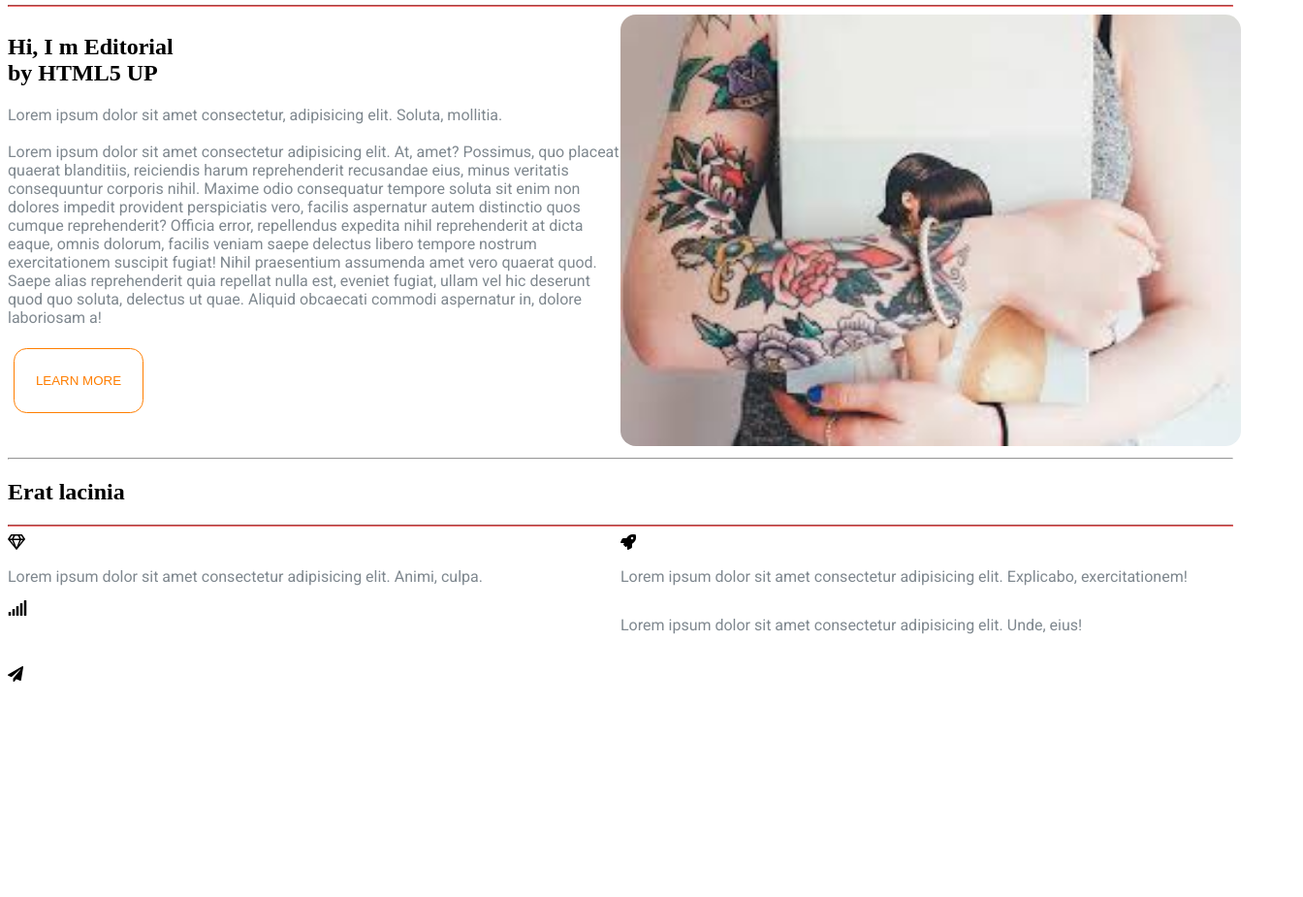
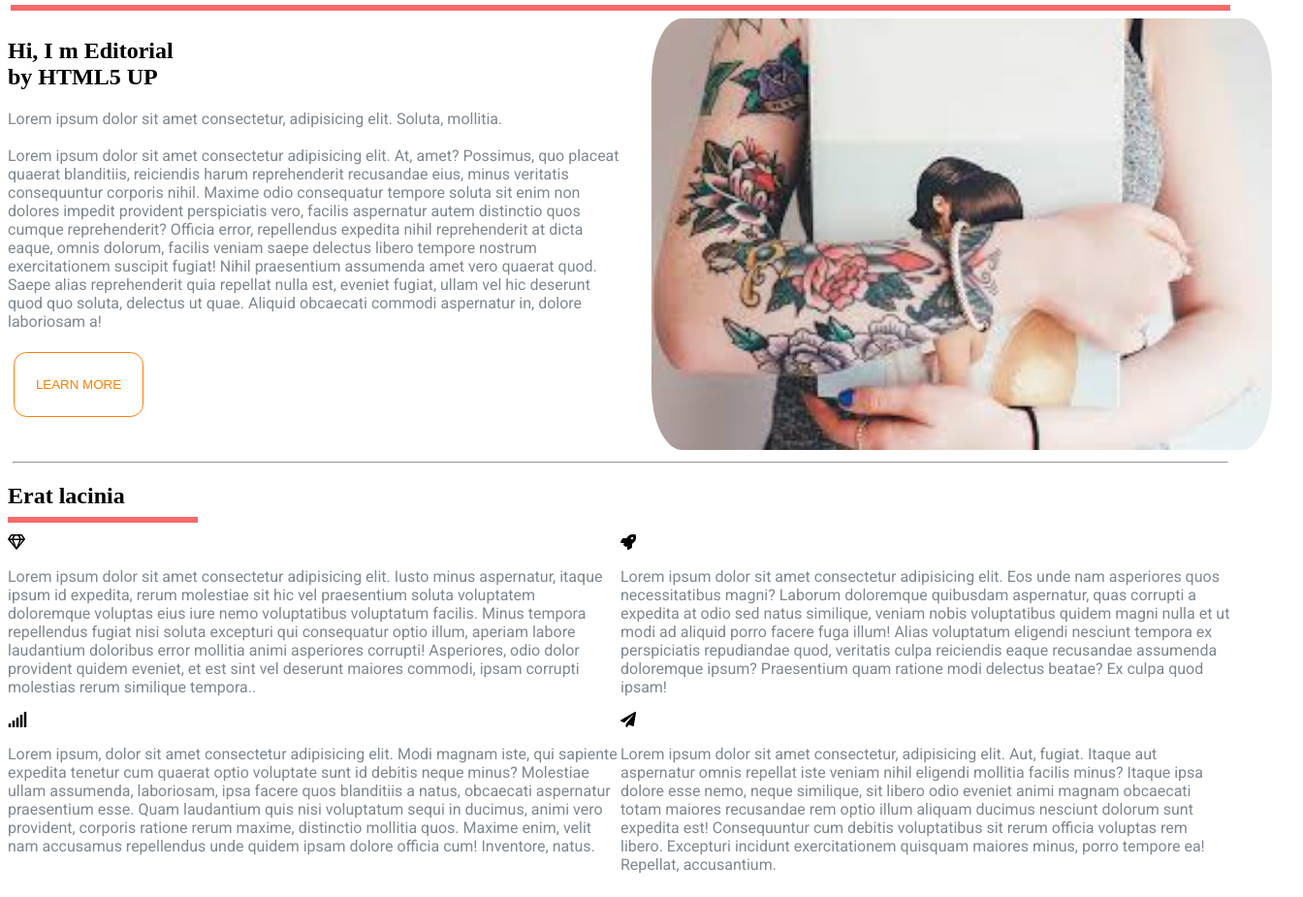
Before and after one commit to menjivar98/laboratorio-4, a plain HTML site: page index.html in a window 1280 px wide. Shown: the part 62-987 px from the top of the page at 97% size, 1344 px wide, since content can reach past the window. Before the commit the page ends 800 px from the top, so only its background shows below. Drawn offline with Linux system fonts and the light colour scheme.

Commit message:
Tercer commit

```diff
--- a/index.html
+++ b/index.html
@@ -49,42 +49,52 @@
                 <p>
                     Lorem ipsum dolor sit amet consectetur, adipisicing elit. Soluta, mollitia.
                     <br>
-                    <br> Lorem ipsum dolor sit amet consectetur adipisicing elit. At, amet? Possimus, quo placeat quaerat blanditiis, reiciendis harum reprehenderit recusandae eius, minus veritatis consequuntur corporis nihil. Maxime odio consequatur tempore soluta sit enim non dolores impedit provident perspiciatis vero, facilis aspernatur autem distinctio quos cumque reprehenderit? Officia error, repellendus expedita nihil reprehenderit at dicta eaque, omnis dolorum, facilis veniam saepe delectus libero tempore nostrum exercitationem suscipit fugiat! Nihil praesentium assumenda amet vero quaerat quod. Saepe alias reprehenderit quia repellat nulla est, eveniet fugiat, ullam vel hic deserunt quod quo soluta, delectus ut quae. Aliquid obcaecati commodi aspernatur in, dolore laboriosam a!
+                    <br> Lorem ipsum dolor sit amet consectetur adipisicing elit. At, amet? Possimus, quo placeat quaerat blanditiis,
+                    reiciendis harum reprehenderit recusandae eius, minus veritatis consequuntur corporis nihil. Maxime odio
+                    consequatur tempore soluta sit enim non dolores impedit provident perspiciatis vero, facilis aspernatur
+                    autem distinctio quos cumque reprehenderit? Officia error, repellendus expedita nihil reprehenderit at
+                    dicta eaque, omnis dolorum, facilis veniam saepe delectus libero tempore nostrum exercitationem suscipit
+                    fugiat! Nihil praesentium assumenda amet vero quaerat quod. Saepe alias reprehenderit quia repellat nulla
+                    est, eveniet fugiat, ullam vel hic deserunt quod quo soluta, delectus ut quae. Aliquid obcaecati commodi
+                    aspernatur in, dolore laboriosam a!
                 </p>
                 <div class="boton">
                     <input type="button" value="LEARN MORE" id="learn-more">
                 </div>
             </article>
             <article>
-                    <img src="1.jpeg">
+                <img src="1.jpeg">
             </article>
 
 
         </section>
         <hr class="hr-bottom">
         <footer>
-            <div>
-
-            </div>
-
             <div class="abajo">
-                <h2>Erat lacinia</h2>
+                <h2 class ="h2-abajo">Erat lacinia</h2>
                 <hr class="hr-h2">
+                <br>
                 <div class="grid">
                     <div>
                         <i class="far fa-gem"></i>
-                        <p>Lorem ipsum dolor sit amet consectetur adipisicing elit. Animi, culpa.</p>
+                        <p>Lorem ipsum dolor sit amet consectetur adipisicing elit. Iusto minus aspernatur, itaque ipsum id expedita, rerum molestiae sit hic vel praesentium soluta voluptatem doloremque voluptas eius iure nemo voluptatibus voluptatum facilis. Minus tempora repellendus fugiat nisi soluta excepturi qui consequatur optio illum, aperiam labore laudantium doloribus error mollitia animi asperiores corrupti! Asperiores, odio dolor provident quidem eveniet, et est sint vel deserunt maiores commodi, ipsam corrupti molestias rerum similique tempora..</p>
                     </div>
 
                     <div>
-                            <i class="fas fa-rocket"></i>
-                            <p>Lorem ipsum dolor sit amet consectetur adipisicing elit. Explicabo, exercitationem!</p>
+                        <i class="fas fa-rocket"></i>
+                        <p>Lorem ipsum dolor sit amet consectetur adipisicing elit. Eos unde nam asperiores quos necessitatibus magni? Laborum doloremque quibusdam aspernatur, quas corrupti a expedita at odio sed natus similique, veniam nobis voluptatibus quidem magni nulla et ut modi ad aliquid porro facere fuga illum! Alias voluptatum eligendi nesciunt tempora ex perspiciatis repudiandae quod, veritatis culpa reiciendis eaque recusandae assumenda doloremque ipsum? Praesentium quam ratione modi delectus beatae? Ex culpa quod ipsam!</p>
+                    </div>
+
+                    <div>
+                        <i class="fas fa-signal"></i>
+                        <p>Lorem ipsum, dolor sit amet consectetur adipisicing elit. Modi magnam iste, qui sapiente expedita tenetur cum quaerat optio voluptate sunt id debitis neque minus? Molestiae ullam assumenda, laboriosam, ipsa facere quos blanditiis a natus, obcaecati aspernatur praesentium esse. Quam laudantium quis nisi voluptatum sequi in ducimus, animi vero provident, corporis ratione rerum maxime, distinctio mollitia quos. Maxime enim, velit nam accusamus repellendus unde quidem ipsam dolore officia cum! Inventore, natus.</p>
+                    </div>
+                    <div>
+                        <i class="fas fa-paper-plane"></i>
+                        <P>Lorem ipsum dolor sit amet consectetur, adipisicing elit. Aut, fugiat. Itaque aut aspernatur omnis repellat iste veniam nihil eligendi mollitia facilis minus? Itaque ipsa dolore esse nemo, neque similique, sit libero odio eveniet animi magnam obcaecati totam maiores recusandae rem optio illum aliquam ducimus nesciunt dolorum sunt expedita est! Consequuntur cum debitis voluptatibus sit rerum officia voluptas rem libero. Excepturi incidunt exercitationem quisquam maiores minus, porro tempore ea! Repellat, accusantium.</P>
                     </div>
 
 
-                    <i class="fas fa-signal"></i>
-                    <p>Lorem ipsum dolor sit amet consectetur adipisicing elit. Unde, eius!</p>
-                    <i class="fas fa-paper-plane"></i>
                 </div>
             </div>
         </footer>
--- a/style.css
+++ b/style.css
@@ -38,12 +38,21 @@ ul li{
 }
 
 .hr-up{
-    border-color:#f56a6a;
+    border:solid #f56a6a;
+    width: 99%;
+
 
 }
 
 .hr-h2{
-    border-color:#f56a6a;
+    border:solid #f56a6a;
+    width: 15%;
+    display: inline-flex;
+    margin: 0,0,0,0;
+}
+
+.hr-bottom{
+    width: 99%;
 }
 
 section{
@@ -53,7 +62,9 @@ section{
 
 img{
     width: 40rem;
-    border-radius:1em;
+    border-radius:4em;
+    padding: 0 2em;
+    margin-bottom: 0;
 }
 
 .grid{
@@ -61,3 +72,7 @@ img{
     grid-template-columns:50% 50%;
     grid-template-rows:50% 50%;
 }
+
+.h2-abajo{
+    margin-bottom: 0;
+}
```
